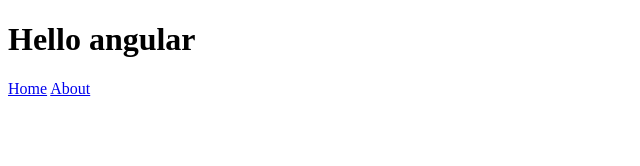
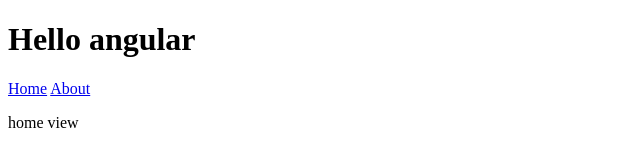
Before and after one commit to atlemagnussen/my-electron-test, an Electron app: page app/index.html in a window 800 px wide. Shown: the full height of the page, 0-640 px from the left. Drawn offline with nearby package versions, Linux system fonts and the light colour scheme.

Commit message:
now it workses

```diff
--- a/app/about.component.js
+++ b/app/about.component.js
@@ -1,3 +1,4 @@
+
 angular.module('aboutModule').component('aboutView', {
     template: '<p>{{hello}}</p><p><a href="{{url}}">Electron</a></p>',
     controller: ['$routeParams', function AboutViewController($routeParams) {
--- a/app/about.module.js
+++ b/app/about.module.js
@@ -1,3 +1,5 @@
-angular.module('aboutModule', [
-  'ngRoute'
-]);
+(function(angular) {
+    angular.module('aboutModule', [
+      'ngRoute'
+    ]);
+})(window.angular);
--- a/app/app.config.js
+++ b/app/app.config.js
@@ -1,4 +1,6 @@
-angular.module('myApp').
+(function(angular) {
+    'use strict';
+    angular.module('app').
     config(['$locationProvider', '$routeProvider', function config($locationProvider, $routeProvider) {
         $locationProvider.hashPrefix('!');
 
@@ -12,3 +14,4 @@
         otherwise('/home');
         }
     ]);
+})(window.angular);
--- a/app/app.module.js
+++ b/app/app.module.js
@@ -1,5 +1,4 @@
-angular.module('myApp', [
-  'ngRoute'
-  'homeModule',
-  'aboutModule'
-]);
+(function(angular) {
+    'use strict';
+    angular.module('app', ['ngRoute', 'homeModule', 'aboutModule']);
+})(window.angular);
--- a/app/home.component.js
+++ b/app/home.component.js
@@ -1,3 +1,4 @@
+(function(angular) {
 angular.module('homeModule').component('homeView', {
     template: '<p>home view</p>',
     controller: ['$routeParams', function HomeViewController($routeParams) {
@@ -7,3 +8,4 @@
         }
     ]
 });
+})(window.angular);
--- a/app/home.module.js
+++ b/app/home.module.js
@@ -1,3 +1,7 @@
-angular.module('homeModule', [
-  'ngRoute'
-]);
+(function(angular) {
+
+    angular.module('homeModule', [
+      'ngRoute'
+    ]);
+
+})(window.angular);
--- a/app/index.html
+++ b/app/index.html
@@ -1,5 +1,5 @@
 <!DOCTYPE html>
-<html ng-app="my-app">
+<html ng-app="app">
     <head>
         <meta charset="UTF-8">
         <title>Hello Electron!</title>
```
